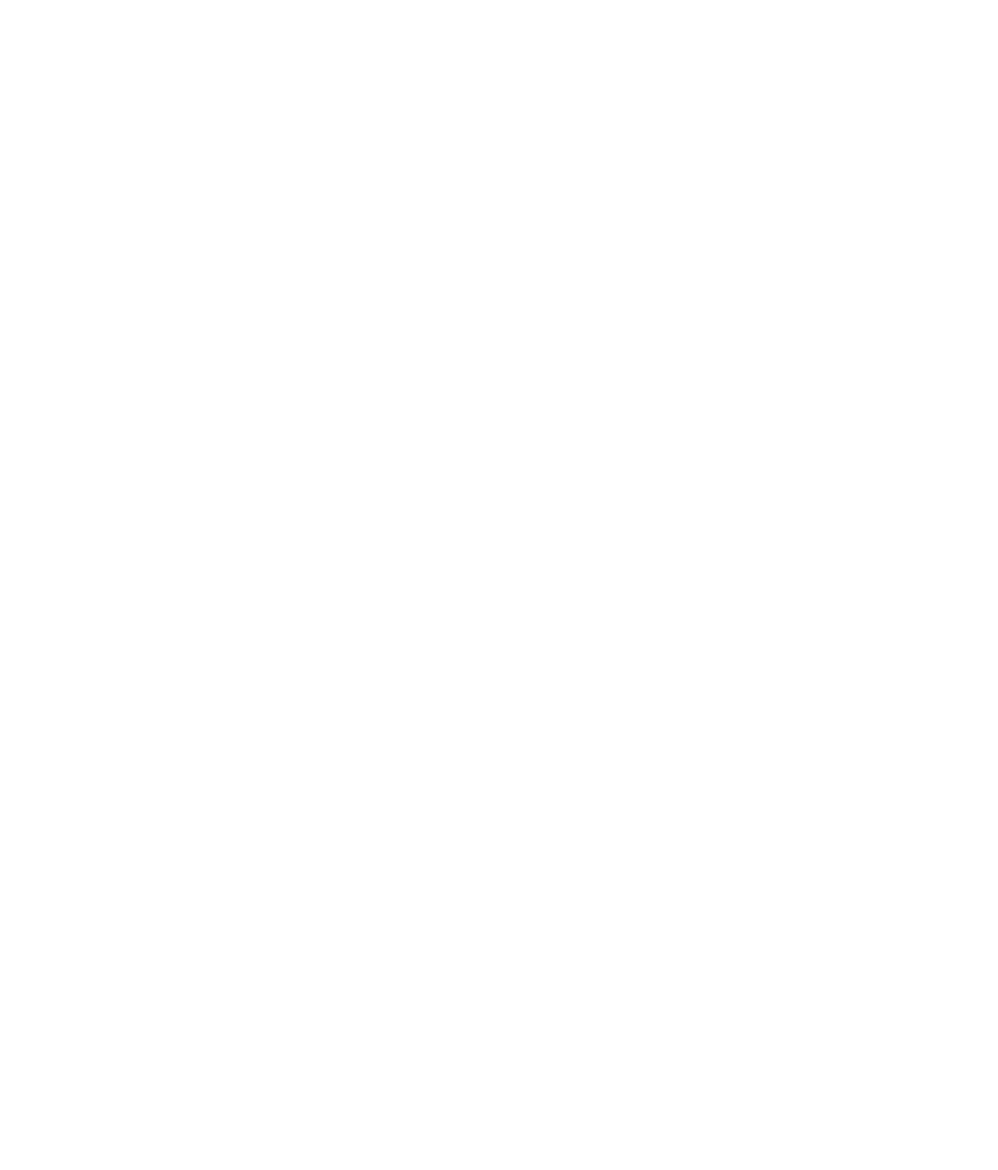
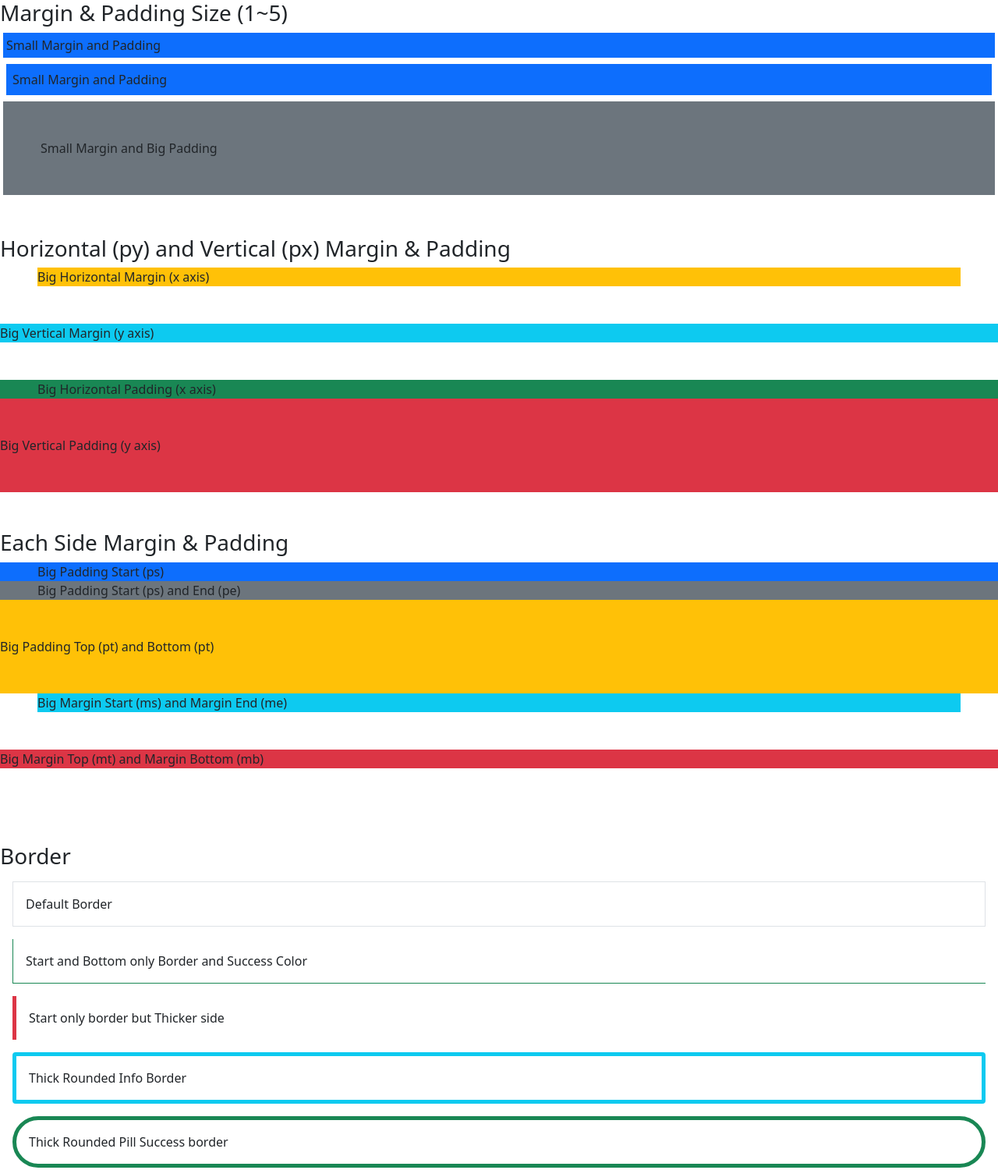
Before and after one commit to ayinmursalin/Learn-Bootstrap-5, a plain HTML site: page index.html in a window 1280 px wide. Shown: the top 1500 px of the page at 78% size. Before the commit the page ends 800 px from the top, so only its background shows below. Drawn offline with nearby package versions, Linux system fonts and the light colour scheme.

Commit message:
Uitilities

```diff
--- a/index.html
+++ b/index.html
@@ -15,6 +15,41 @@
 </head>
 
 <body>
+    <!-- Margin and Padding -->
+    <h3>Margin & Padding Size (1~5)</h3>
+    <div class="m-1 p-1 bg-primary">Small Margin and Padding</div>
+    <div class="m-2 p-2 bg-primary">Small Margin and Padding</div>
+    <div class="m-1 p-5 bg-secondary">Small Margin and Big Padding</div>
+
+    <br>
+    <br>
+    <h3>Horizontal (py) and Vertical (px) Margin & Padding</h3>
+    <div class="mx-5 bg-warning">Big Horizontal Margin (x axis)</div>
+    <div class="my-5 bg-info">Big Vertical Margin (y axis)</div>
+    <div class="px-5 bg-success">Big Horizontal Padding (x axis)</div>
+    <div class="py-5 bg-danger">Big Vertical Padding (y axis)</div>
+
+    <br>
+    <br>
+    <h3>Each Side Margin & Padding</h3>
+    <div class="ps-5 bg-primary">Big Padding Start (ps)</div>
+    <div class="ps-5 pe-5 bg-secondary">Big Padding Start (ps) and End (pe)</div>
+    <div class="pt-5 pb-5 bg-warning">Big Padding Top (pt) and Bottom (pt)</div>
+    <div class="ms-5 me-5 bg-info">Big Margin Start (ms) and Margin End (me)</div>
+    <div class="mt-5 mb-5 bg-danger">Big Margin Top (mt) and Margin Bottom (mb)</div>
+
+    <!-- Border -->
+    <br>
+    <br>
+    <h3>Border</h3>
+    <div class="m-3 p-3 border">Default Border</div>
+    <div class="m-3 p-3 border-start border-bottom border-success">Start and Bottom only Border and Success Color</div>
+    <div class="m-3 p-3 border-start border-5 border-danger">Start only border but Thicker side</div>
+    <div class="m-3 p-3 border rounded border-info border-5">Thick Rounded Info Border</div>
+    <div class="m-3 p-3 border rounded-pill border-success border-5">Thick Rounded Pill Success border</div>
+    <div class="m-3 p-3 border rounded-pill border-success border-5 bg-primary">Thick Rounded Pill Success border with Primary Background</div>
+
+
 </body>
 
 </html>
```
